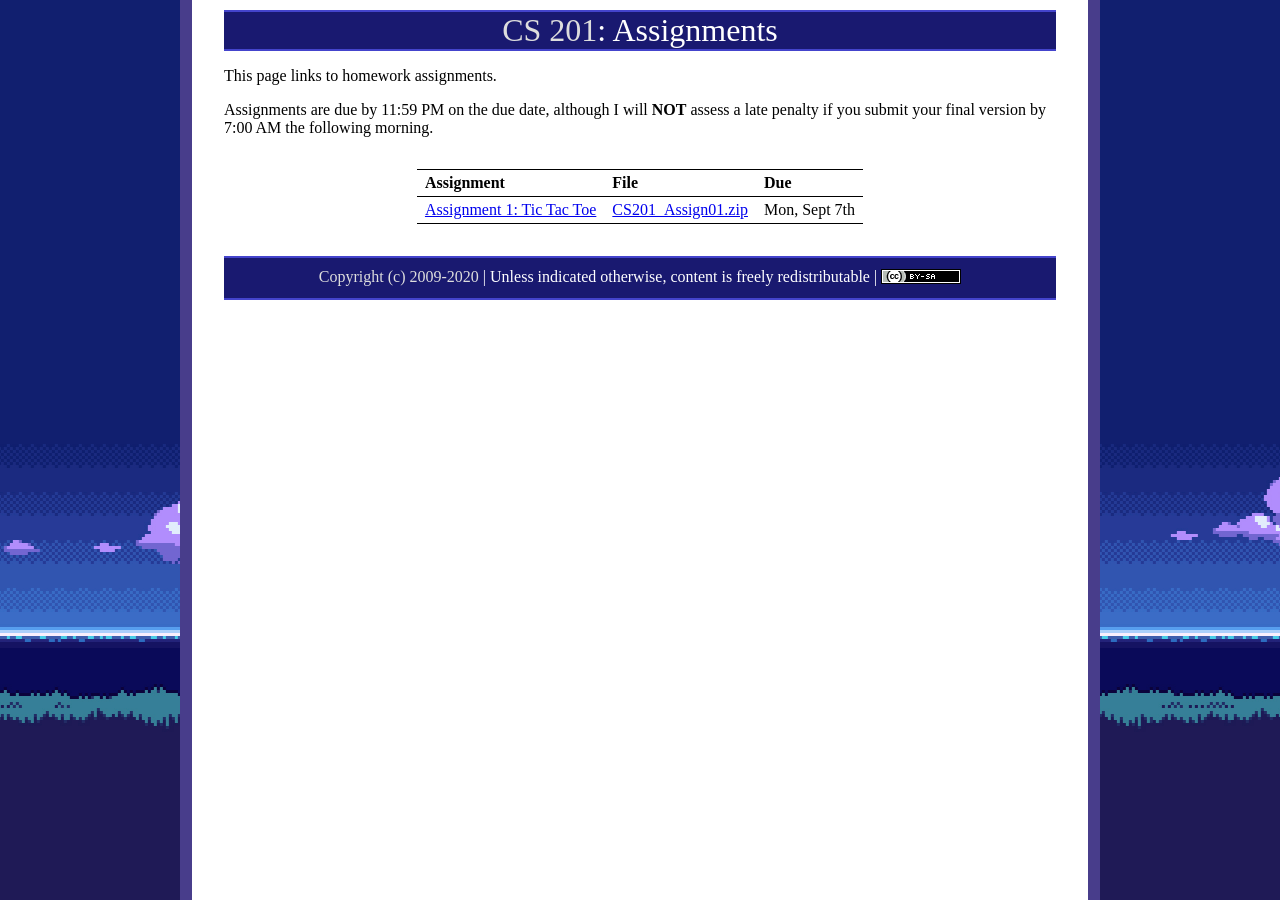
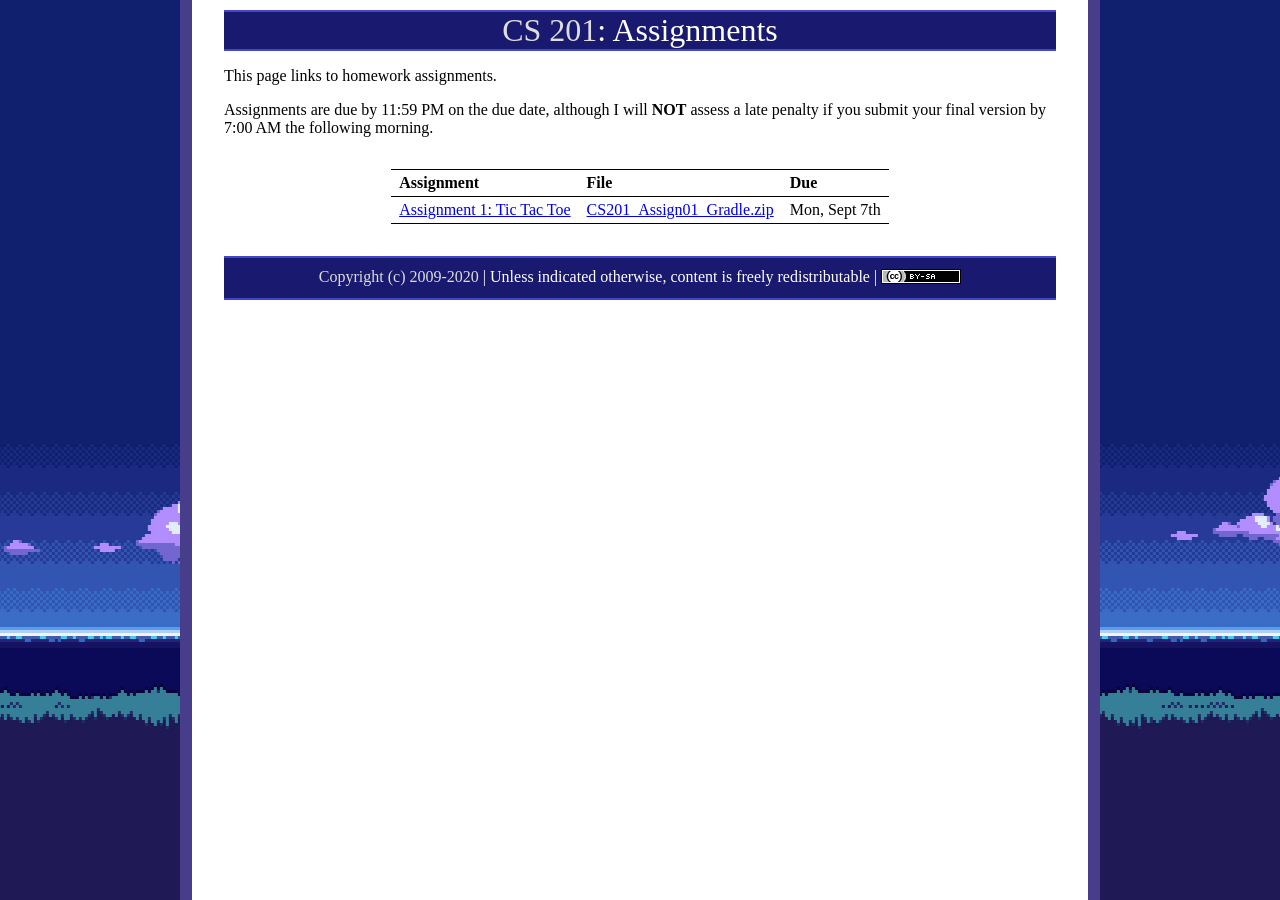
Before and after one commit to ycpcs/cs201-fall2020, a Jekyll site: the page built from assign/index.md, in a window 1280 px wide. Built offline with Jekyll 4.4.1, drawn with Linux system fonts in a browser that asks for light colours.

Commit message:
fix assign1
fix assign1

```diff
--- a/assign/index.md
+++ b/assign/index.md
@@ -9,7 +9,7 @@ Assignments are due by 11:59 PM on the due date, although I will **NOT** assess
 
 > Assignment | File | Due
 > ---------- | ---- | ---
-> [Assignment 1: Tic Tac Toe](assign01.html) | [CS201\_Assign01.zip](CS201_Assign01.zip) | Mon, Sept 7th
+> [Assignment 1: Tic Tac Toe](assign01.html) | [CS201\_Assign01\_Gradle.zip](sCS201_Assign01_Gradle_.zip) | Mon, Sept 7th
 
 
 <!--
```
Also changed, not shown: assign/assign01.md (+1 -1 lines).
